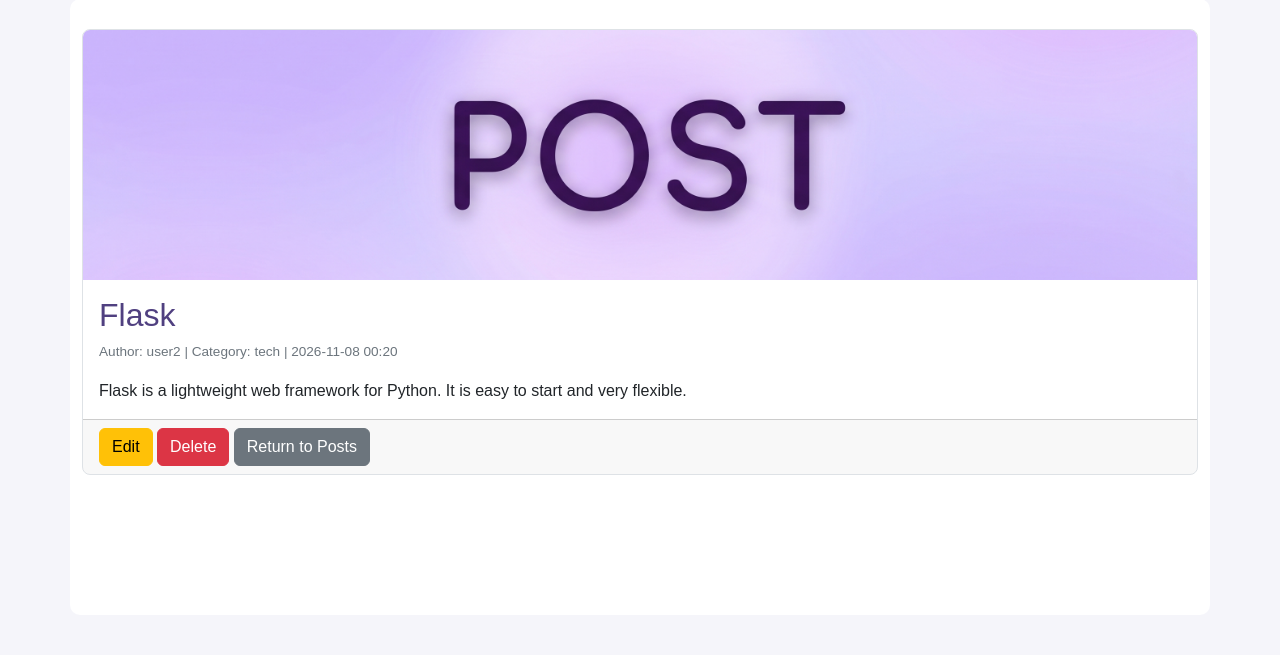
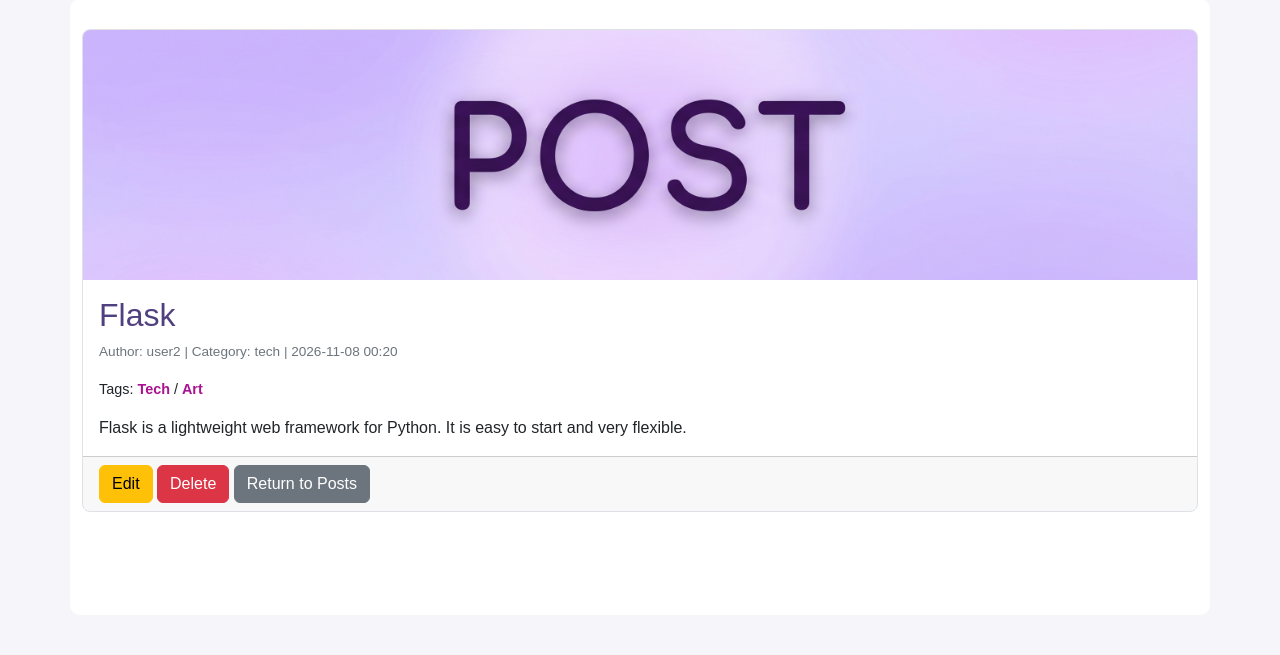
Before and after one commit to sofiiaokhovych/flask-app-lab, a Flask app: page /post/1 in a window 1280 px wide. Shown: the part 81-736 px from the top of the page. Run offline with Flask 3, Linux system fonts and the light colour scheme; data comes from the database, SQL or seed files in the repository.

Commit message:
lab8 part12: styled tags on post page

```diff
--- a/app/posts/static/css/posts.css
+++ b/app/posts/static/css/posts.css
@@ -42,3 +42,17 @@
 .post-content {
     white-space: pre-line;
 }
+
+.post-tags {
+    font-size: 0.9rem;
+}
+
+.post-tag {
+    color: #aa1193;
+    font-weight: 600;
+}
+
+.post-tag:hover {
+    text-decoration: underline;
+    cursor: default;
+}
--- a/app/posts/templates/posts/detail_post.html
+++ b/app/posts/templates/posts/detail_post.html
@@ -15,6 +15,14 @@
             Category: {{ post.category or '-' }} |
             {{ post.posted.strftime('%Y-%m-%d %H:%M') }}
         </p>
+        <p class="post-tags">
+            Tags:
+            {% for tag in post.tags %}
+                <span class="post-tag">{{ tag.name }}</span>{% if not loop.last %} / {% endif %}
+            {% else %}
+                <span class="text-muted">no tags</span>
+            {% endfor %}
+        </p>
         <p class="card-text post-content">{{ post.content }}</p>
     </div>
     <div class="card-footer">
```
